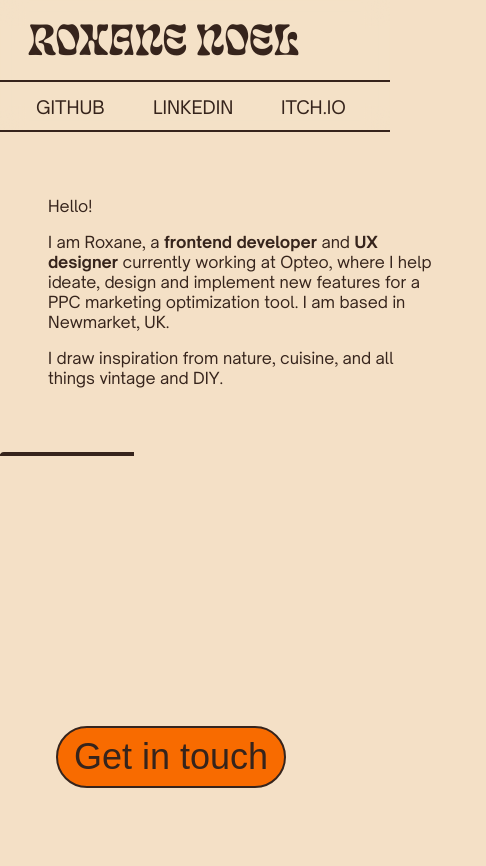
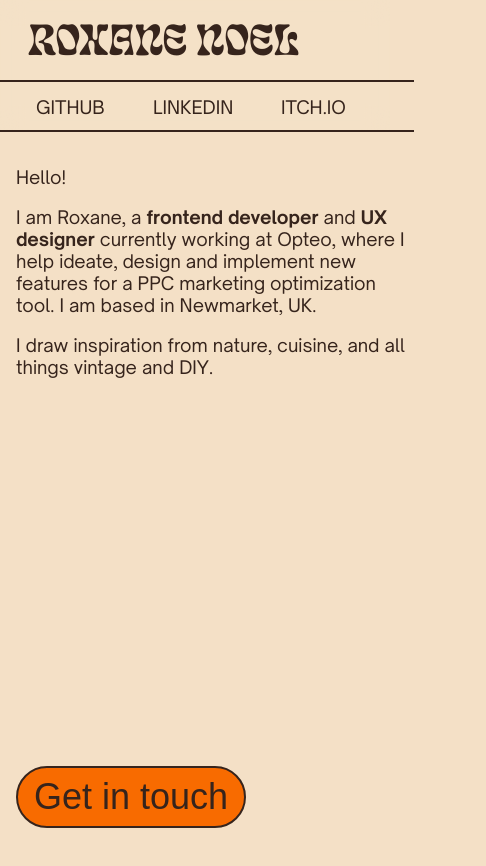
Before and after one commit to Roxanoel/roxanoel.github.io, a React (Create React App) app: page / in a window 390 px wide. Shown: the top 866 px of the page, 486 px wide, since content can reach past the window. Built offline with nearby package versions, Linux system fonts and the light colour scheme.

Commit message:
Better mobile layout

```diff
--- a/src/scss/base/_defaults.scss
+++ b/src/scss/base/_defaults.scss
@@ -14,6 +14,8 @@
     color: palette.$shadow-outline;
     -webkit-font-smoothing: antialiased;
     -moz-osx-font-smoothing: grayscale;
+    width: 100vw;
+    max-width: 100%;
 }
 
 ul,
--- a/src/scss/components/_app-body.scss
+++ b/src/scss/components/_app-body.scss
@@ -2,6 +2,8 @@
 
 #app-body {
     min-height: 100vh;
+    width: 100%;
+    max-width: 100%;
 }
 
 @media (min-width: 768px) {
--- a/src/scss/components/_button.scss
+++ b/src/scss/components/_button.scss
@@ -18,3 +18,10 @@
     bottom: 56px;
     left: 56px;
 }
+
+@media only screen and (max-width: 600px) {
+    .contact-button {
+        bottom: 16px;
+        left: 16px;
+    }
+}
--- a/src/scss/components/_hero-text.scss
+++ b/src/scss/components/_hero-text.scss
@@ -16,6 +16,7 @@
 
 @media only screen and (max-width: 600px) {
     .hero-text-container {
-        font-size: 16px;
+        font-size: 18px;
+        padding: 16px;
     }
 }
--- a/src/scss/components/_navbar.scss
+++ b/src/scss/components/_navbar.scss
@@ -5,6 +5,7 @@
     border-top: structural.$border-outline;
     border-bottom: structural.$border-outline;
     flex-shrink: 0;
+    width: 100%;
 
     ul {
         display: flex;
--- a/src/scss/components/_portrait.scss
+++ b/src/scss/components/_portrait.scss
@@ -1,5 +1,6 @@
 @use '../base/structural';
 
+@media only screen and (min-width: 600px) {
 .portrait {
     // Image + placement
     background-image: url("../../assets/img/portrait.png");
@@ -13,3 +14,4 @@
     // Other
     border: structural.$border-outline;
 }
+}
```
